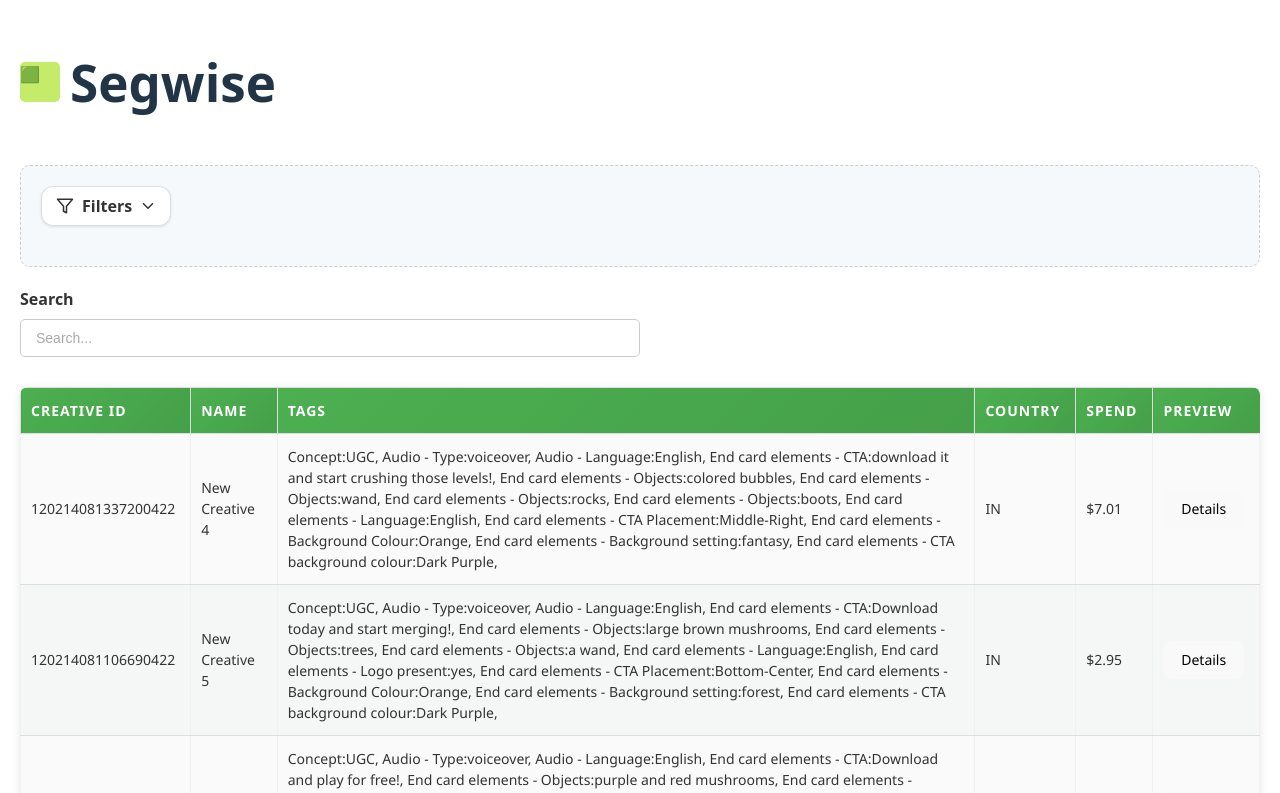
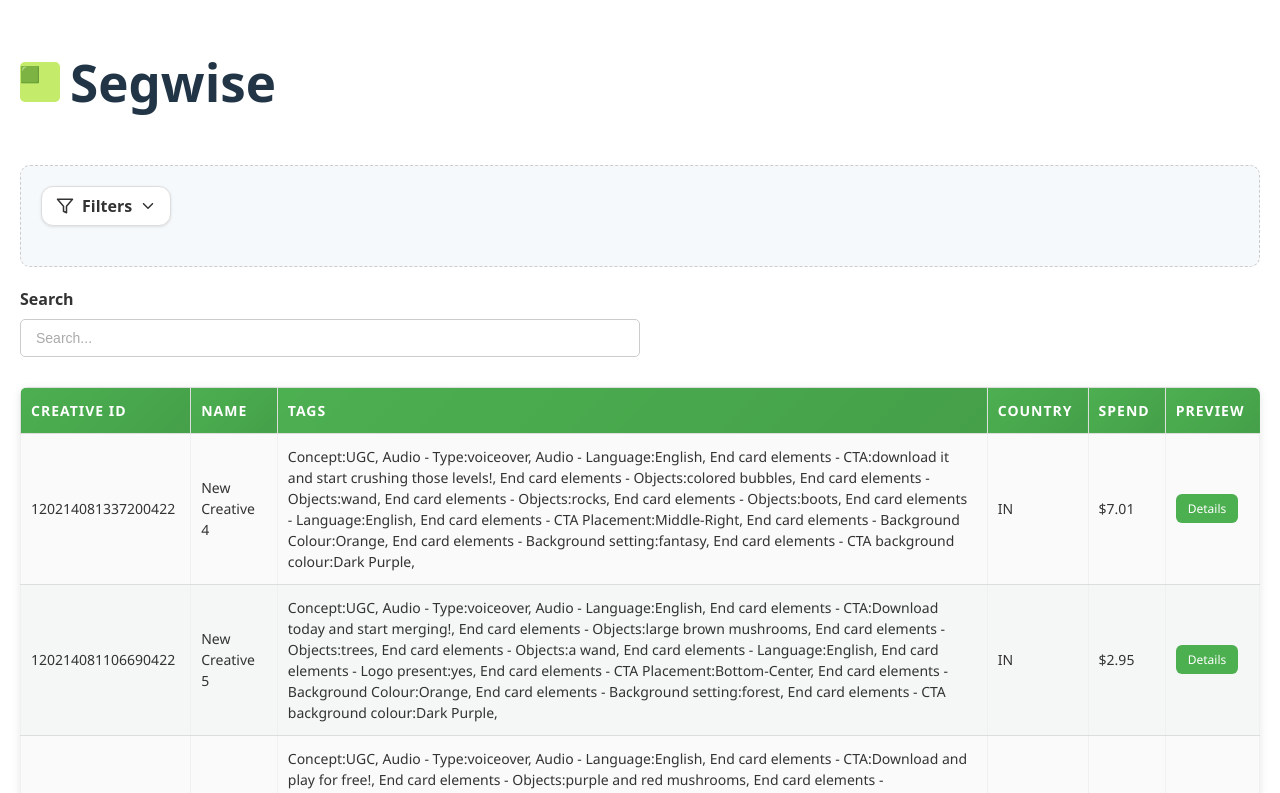
Before and after one commit to chandanschandu/Frontend-Engineer-Assignment-Segwise, a React (Vite) app: page / in a window 1280 px wide. Shown: the top 793 px of the page. Built offline with nearby package versions, Linux system fonts and the light colour scheme; the HTML template or start-up script is replaced by a standard one.

Commit message:
Update Table.module.css

```diff
--- a/src/components/Table/Table.module.css
+++ b/src/components/Table/Table.module.css
@@ -22,6 +22,7 @@
   font-weight: bold;
   text-transform: uppercase;
   letter-spacing: 1px;
+  position: relative;
 }
 
 th, td {
@@ -83,10 +84,6 @@
   cursor: pointer;
 }
 
-  .table th {
-    position: relative;
-  }
-
 .table th::after {
   content: '';
   position: absolute;
@@ -115,6 +112,28 @@
   box-shadow: 0 0 0 2px rgba(72, 154, 221, 0.8);
 }
 
+/* 🆕 Preview Button Styling */
+.table button {
+  padding: 6px 12px;
+  background-color: #4CAF50;
+  color: white;
+  border: none;
+  border-radius: 6px;
+  cursor: pointer;
+  font-size: 12px;
+  transition: background-color 0.3s ease, transform 0.2s ease;
+}
+
+.table button:hover {
+  background-color: #45a049;
+  transform: scale(1.05);
+}
+
+.table button:focus {
+  outline: none;
+  box-shadow: 0 0 0 2px rgba(72, 154, 221, 0.8);
+}
+
 @media (max-width: 768px) {
   .table {
     font-size: 12px;
```
Lines whose indentation alone changed are shown as unchanged.
